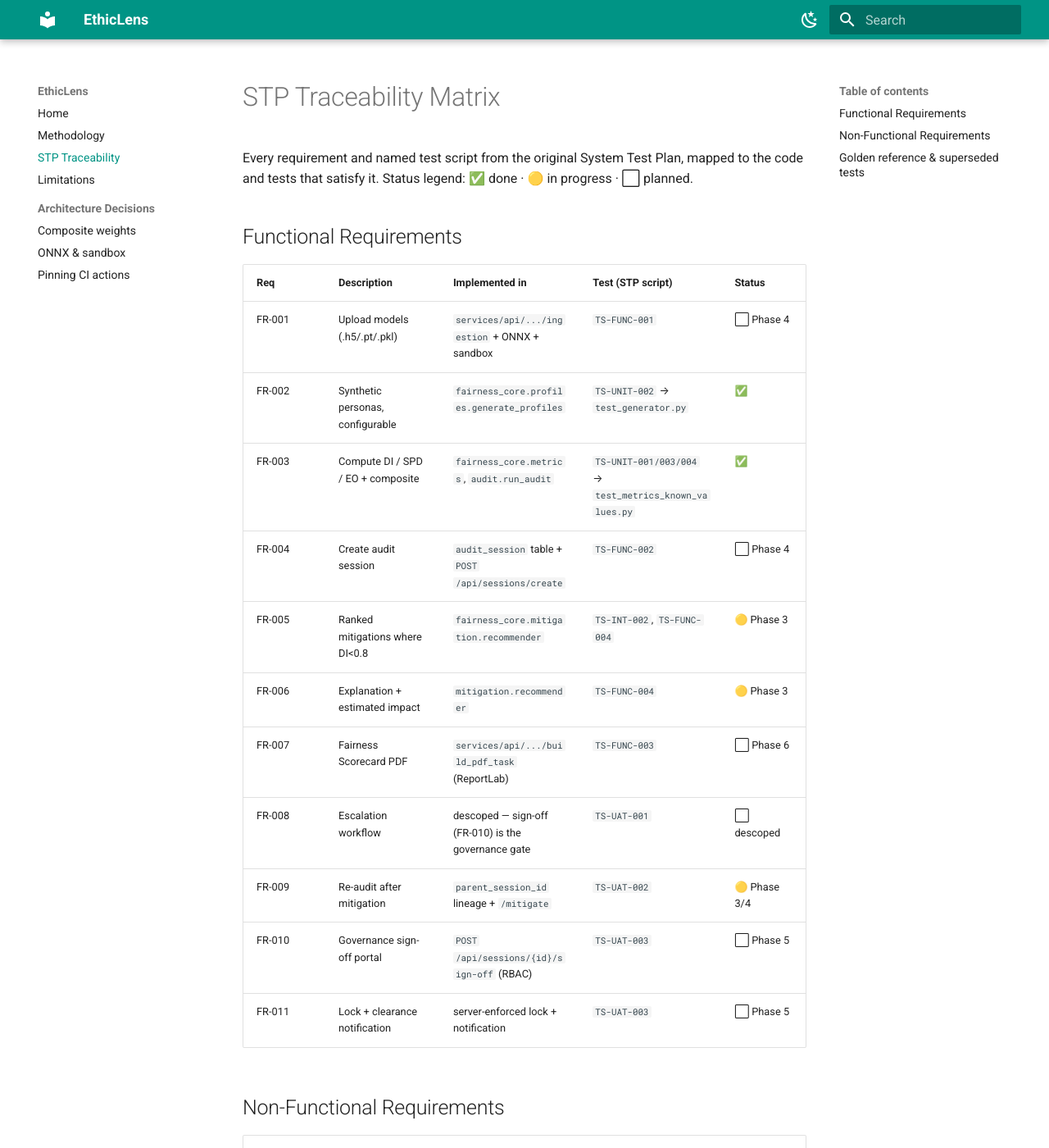
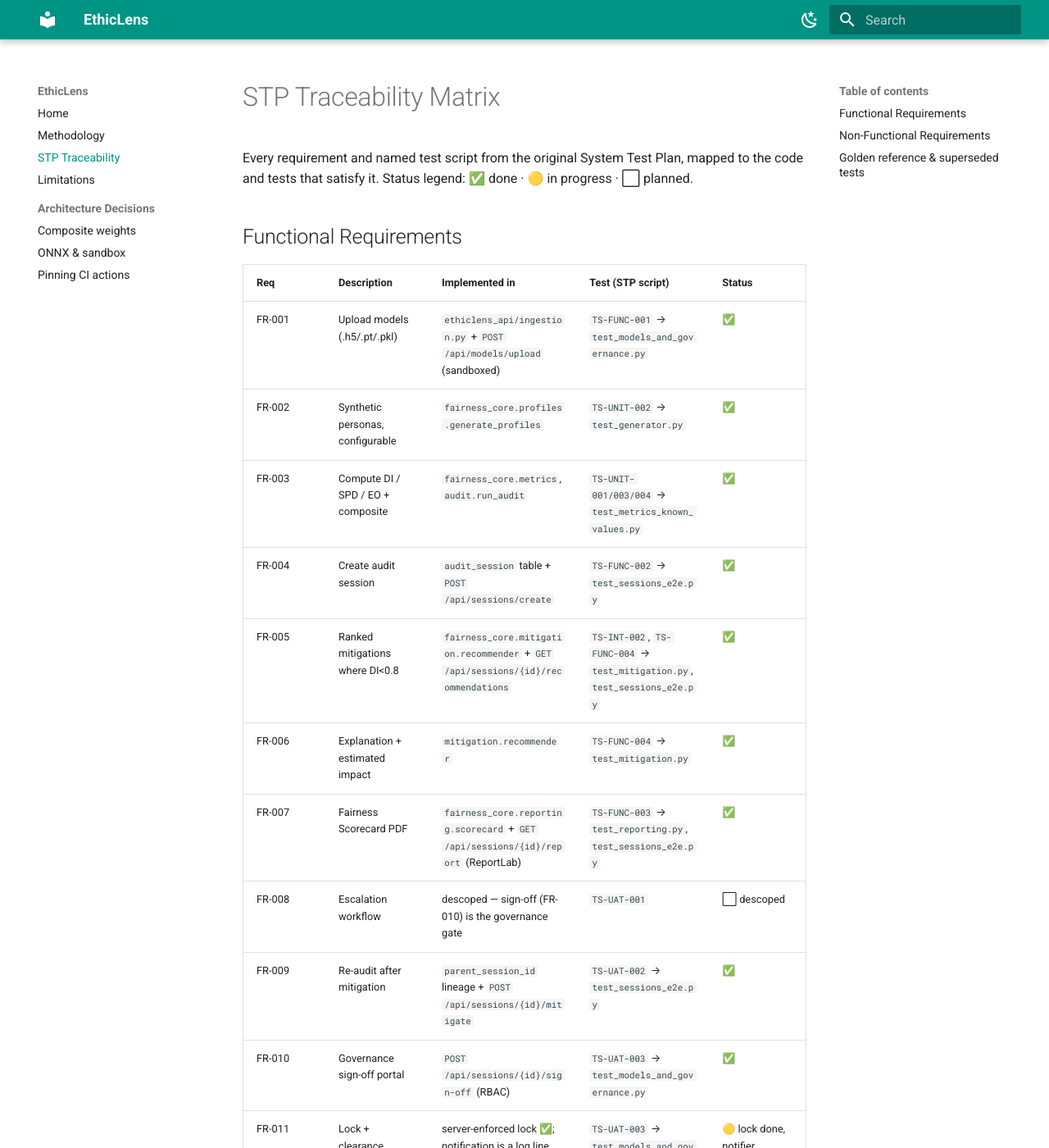
Before and after one commit to vardhjain/Ethiclens, an MkDocs documentation site: the page built from docs/traceability-matrix.md, in a window 1280 px wide and 1400 px high. Shown: the whole window at 82% size. Built offline with MkDocs 1.6.1 and Material for MkDocs 9.7.7, drawn with Linux system fonts in a browser that asks for light colours; some of the changed text lies outside the part shown.

Commit message:
docs: plain-English README, SECURITY and CODE_OF_CONDUCT, current changelog
- README: plain-English overview, try-it table, glossary, tech stack section
- add SECURITY.md and CODE_OF_CONDUCT.md; extend CONTRIBUTING with web setup
- CHANGELOG: cover API, web app, agent, deployment and recent fixes
- services/api README: setup, endpoints, configuration
- traceability matrix: correct stale status markers
- renumber ADR 0005 -> 0003 to close the numbering gap

Co-Authored-By: Claude Fable 5.1 <noreply@anthropic.com>

```diff
--- a/docs/traceability-matrix.md
+++ b/docs/traceability-matrix.md
@@ -7,32 +7,32 @@ tests that satisfy it. Status legend: ✅ done · 🟡 in progress · ⬜ planne
 
 | Req | Description | Implemented in | Test (STP script) | Status |
 |---|---|---|---|---|
-| FR-001 | Upload models (.h5/.pt/.pkl) | `services/api/.../ingestion` + ONNX + sandbox | `TS-FUNC-001` | ⬜ Phase 4 |
+| FR-001 | Upload models (.h5/.pt/.pkl) | `ethiclens_api/ingestion.py` + `POST /api/models/upload` (sandboxed) | `TS-FUNC-001` → `test_models_and_governance.py` | ✅ |
 | FR-002 | Synthetic personas, configurable | `fairness_core.profiles.generate_profiles` | `TS-UNIT-002` → `test_generator.py` | ✅ |
 | FR-003 | Compute DI / SPD / EO + composite | `fairness_core.metrics`, `audit.run_audit` | `TS-UNIT-001/003/004` → `test_metrics_known_values.py` | ✅ |
-| FR-004 | Create audit session | `audit_session` table + `POST /api/sessions/create` | `TS-FUNC-002` | ⬜ Phase 4 |
-| FR-005 | Ranked mitigations where DI<0.8 | `fairness_core.mitigation.recommender` | `TS-INT-002`, `TS-FUNC-004` | 🟡 Phase 3 |
-| FR-006 | Explanation + estimated impact | `mitigation.recommender` | `TS-FUNC-004` | 🟡 Phase 3 |
-| FR-007 | Fairness Scorecard PDF | `services/api/.../build_pdf_task` (ReportLab) | `TS-FUNC-003` | ⬜ Phase 6 |
+| FR-004 | Create audit session | `audit_session` table + `POST /api/sessions/create` | `TS-FUNC-002` → `test_sessions_e2e.py` | ✅ |
+| FR-005 | Ranked mitigations where DI<0.8 | `fairness_core.mitigation.recommender` + `GET /api/sessions/{id}/recommendations` | `TS-INT-002`, `TS-FUNC-004` → `test_mitigation.py`, `test_sessions_e2e.py` | ✅ |
+| FR-006 | Explanation + estimated impact | `mitigation.recommender` | `TS-FUNC-004` → `test_mitigation.py` | ✅ |
+| FR-007 | Fairness Scorecard PDF | `fairness_core.reporting.scorecard` + `GET /api/sessions/{id}/report` (ReportLab) | `TS-FUNC-003` → `test_reporting.py`, `test_sessions_e2e.py` | ✅ |
 | FR-008 | Escalation workflow | descoped — sign-off (FR-010) is the governance gate | `TS-UAT-001` | ⬜ descoped |
-| FR-009 | Re-audit after mitigation | `parent_session_id` lineage + `/mitigate` | `TS-UAT-002` | 🟡 Phase 3/4 |
-| FR-010 | Governance sign-off portal | `POST /api/sessions/{id}/sign-off` (RBAC) | `TS-UAT-003` | ⬜ Phase 5 |
-| FR-011 | Lock + clearance notification | server-enforced lock + notification | `TS-UAT-003` | ⬜ Phase 5 |
+| FR-009 | Re-audit after mitigation | `parent_session_id` lineage + `POST /api/sessions/{id}/mitigate` | `TS-UAT-002` → `test_sessions_e2e.py` | ✅ |
+| FR-010 | Governance sign-off portal | `POST /api/sessions/{id}/sign-off` (RBAC) | `TS-UAT-003` → `test_models_and_governance.py` | ✅ |
+| FR-011 | Lock + clearance notification | server-enforced lock ✅; notification is a log line only (`routers/governance.py`) | `TS-UAT-003` → `test_models_and_governance.py` | 🟡 lock done, notifier roadmap |
 
 ## Non-Functional Requirements
 
 | Req | Description | Approach | Test | Status |
 |---|---|---|---|---|
-| NFR-PERF-001 | ≤90s audit for ≤500MB model | arq async + batched ONNX inference | `TS-PERF-001` | ⬜ Phase 8 |
-| NFR-PERF-002 | ≥50 concurrent, <20% degradation | arq queue + DB pool | `TS-PERF-002` | ⬜ Phase 8 |
-| NFR-PERF-003 | PDF ≤15s for 10 attributes | async report job, precomputed metrics | `TS-PERF-003` | ⬜ Phase 6/8 |
-| NFR-DB-001 | Persist results ≤5s | worker writes in completion handler | `TS-INT-003` step 5 | ⬜ Phase 4 |
+| NFR-PERF-001 | ≤90s audit for ≤500MB model | arq async + batched ONNX inference | `TS-PERF-001` | ⬜ not yet benchmarked |
+| NFR-PERF-002 | ≥50 concurrent, <20% degradation | arq queue + DB pool | `TS-PERF-002` | ⬜ not yet benchmarked |
+| NFR-PERF-003 | PDF ≤15s for 10 attributes | async report job, precomputed metrics | `TS-PERF-003` | ⬜ not yet benchmarked |
+| NFR-DB-001 | Persist results ≤5s | worker writes in completion handler | `TS-INT-003` step 5 | 🟡 implemented, not timed |
 
 ## Golden reference & superseded tests
 
 | Item | Where | Status |
 |---|---|---|
-| Golden `calibrated_bias_model.pkl` (DI ≈ 0.55, pinned) | `models/golden/` + `.github/workflows/golden-audit.yml` | 🟡 Phase 2 |
+| Golden `calibrated_bias_model.pkl` (DI ≈ 0.55, pinned) | `models/golden/` + `.github/workflows/golden-audit.yml` | ✅ |
 | Fairlearn 1e-9 parity proof | `test_vs_fairlearn.py` | ✅ |
 | Hypothesis property invariants | `test_properties.py` | ✅ |
 
--- a/mkdocs.yml
+++ b/mkdocs.yml
@@ -33,4 +33,4 @@ nav:
   - Architecture Decisions:
       - Composite weights: adr/0001-composite-weights.md
       - ONNX & sandbox: adr/0002-onnx-keystone-and-sandbox.md
-      - Pinning CI actions: adr/0005-pin-ci-actions.md
+      - Pinning CI actions: adr/0003-pin-ci-actions.md
```
Also changed, not shown: CHANGELOG.md (+34 -0 lines), CODE_OF_CONDUCT.md (added, +10 -0 lines), CONTRIBUTING.md (+11 -0 lines), README.md (+137 -75 lines), SECURITY.md (added, +29 -0 lines), docs/adr/0003-pin-ci-actions.md (+1 -1 lines), services/api/README.md (+44 -6 lines), 1 other file.
